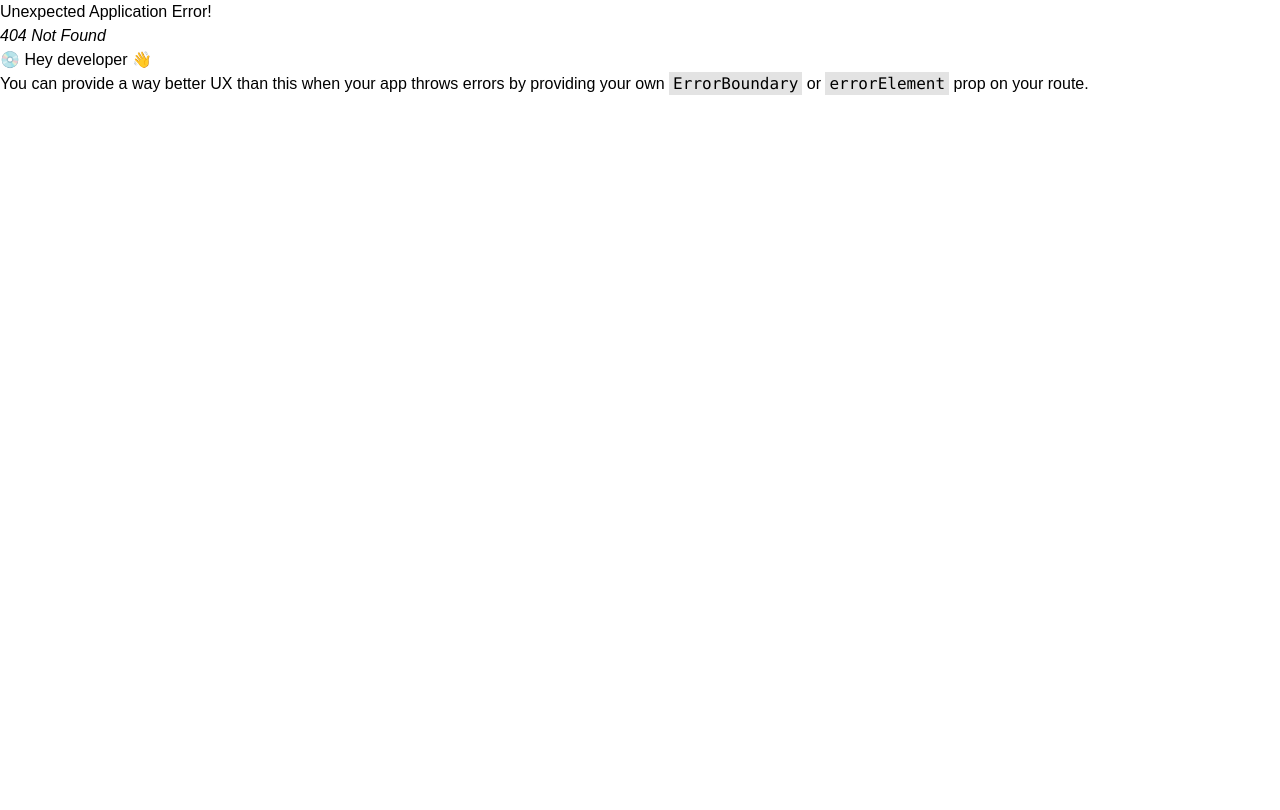
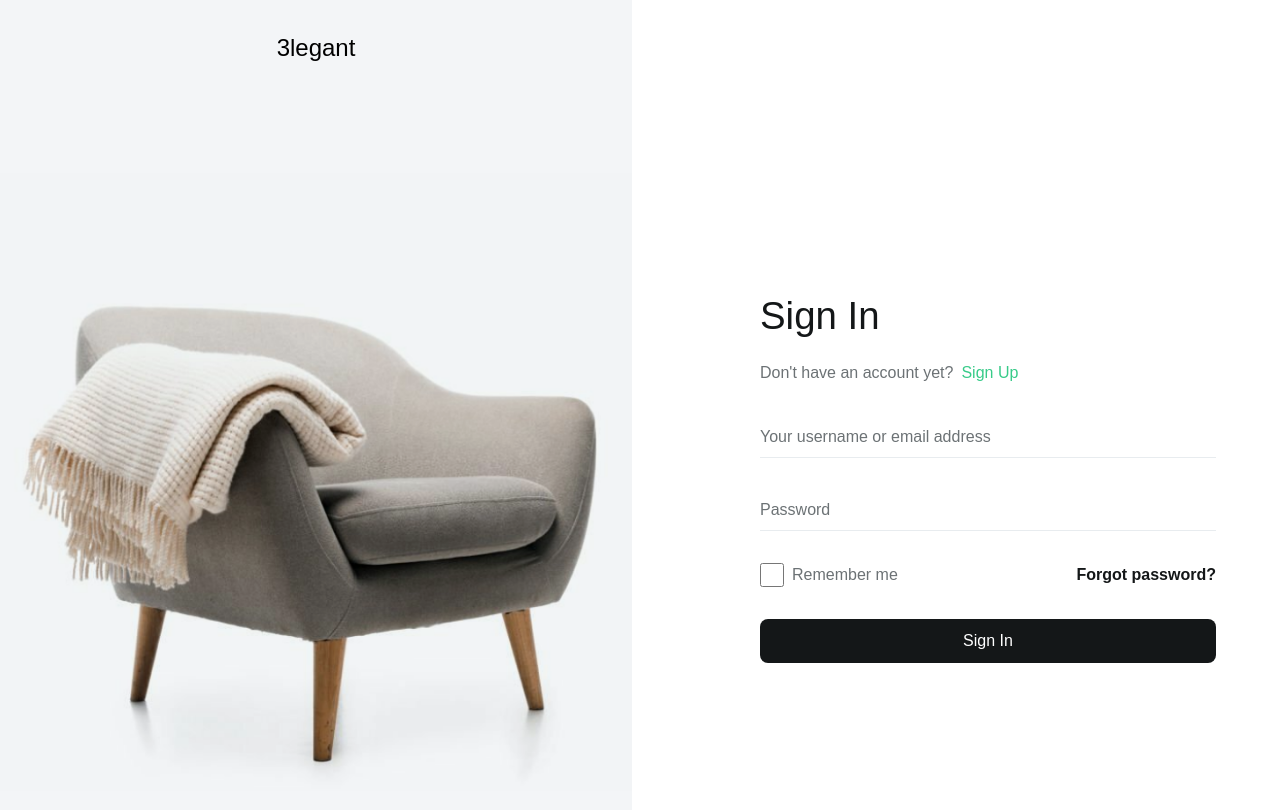
Before and after one commit to nrprosper/indoor-ecommerce, a React (Vite) app: page /login in a window 1280 px wide. Before the commit this address had no page. Shown: the top 810 px of the page. Built offline with nearby package versions, Linux system fonts and the light colour scheme.

Commit message:
Added login page

```diff
--- a/src/Components/Navigation.tsx
+++ b/src/Components/Navigation.tsx
@@ -60,9 +60,9 @@ const Navigation = ({openCart}: NavigationProps) => {
                         <button>
                             <img src={`${search}`} alt={"search icon"}/>
                         </button>
-                        <button>
+                        <Link to={"/login"}>
                             <img src={`${profile}`} alt={"profile icon"}/>
-                        </button>
+                        </Link>
                         <CartCount onClick={openCart} count={10} />
                     </div>
                 </div>
--- /dev/null
+++ b/src/Constants/bgs.ts
@@ -0,0 +1,5 @@
+
+import bg from "../assets/bgs/authbg.png";
+
+
+export {bg}
--- a/src/index.css
+++ b/src/index.css
@@ -45,3 +45,23 @@ body {
     margin-right: 30px;
     background-image: url("/src/assets/icons/arrowr.svg");
 }
+
+.input-group {
+    position: relative;
+}
+
+.input-group input:focus~label,
+.input-group input:valid~label {
+    top: 4px;
+    left: 0;
+    font-size: 0.75rem;
+    transform: translateY(-50%);
+}
+
+.input-group label {
+    position: absolute;
+    left: 0;
+    bottom: 8px;
+    pointer-events: none;
+    transition: all 0.2s ease-out;
+}
--- /dev/null
+++ b/src/pages/auth/AuthLayout.tsx
@@ -0,0 +1,25 @@
+import {ReactNode} from "react";
+import {bg} from "../../Constants/bgs.ts";
+import {Link} from "react-router-dom";
+
+const AuthLayout = ({children}: {children: ReactNode}) => {
+    return(
+        <div className="flex flex-col md:flex-row items-center h-[950px]">
+            <div
+                style={{
+                    backgroundImage: `url(${bg})`,
+                    backgroundSize: "cover",
+                    backgroundPosition: "center"
+                }}
+                className="relative w-full h-full basis-1/2">
+                <Link className="absolute top-8 left-1/2 -translate-x-1/2 text-2xl font-medium" to={"/"}>3legant</Link>
+            </div>
+            <div className="mt-4 md:mt-0 px-10 lg:pe-16 lg:ps-16 xl:ps-32 basis-1/2">
+                {children}
+            </div>
+        </div>
+    )
+}
+
+
+export default AuthLayout;
--- /dev/null
+++ b/src/pages/auth/Login.tsx
@@ -0,0 +1,51 @@
+import AuthLayout from "./AuthLayout.tsx";
+import Input from "../../ui/Input.tsx";
+import {Form, Link} from "react-router-dom";
+import Button from "../../ui/Button.tsx";
+
+const Login = () => {
+    return (
+        <AuthLayout>
+            <div className="w-[19.4375rem] lg:w-[28.5rem]">
+                <h2 className="text-[2.4rem] mb-4 font-medium text-theme-neutral-7 capitalize">Sign in</h2>
+                <div className="flex items-center gap-2 mb-8">
+                    <p className="text-theme-neutral-4">Don't have an account yet?</p>
+                    <Link className="text-theme-green font-medium" to={"/signup"}>Sign Up</Link>
+                </div>
+                <Form>
+                    <div>
+                        <Input
+                            label={"Your username or email address"}
+                            className="mb-8"
+                        />
+                        <Input
+                            type={"password"}
+                            label={"Password"}
+                        />
+                    </div>
+                    <div className="flex items-center justify-between mt-8">
+                        <div className="flex items-center">
+                            <input
+                                className="h-6 w-6 rounded-2 border-2 me-2 border-theme-neutral-4"
+                                id="remember"
+                                type="checkbox"
+                            />
+                            <label
+                                className="text-theme-neutral-4"
+                                htmlFor="remember">Remember me</label>
+                        </div>
+                        <Link
+                            className="text-theme-neutral-7 font-semibold"
+                            to={""}>Forgot password?</Link>
+                    </div>
+                    <Button
+                        className="mt-8"
+                        onClick={() => {}}
+                    >Sign In</Button>
+                </Form>
+            </div>
+        </AuthLayout>
+    )
+}
+
+export default Login
--- a/src/router/index.tsx
+++ b/src/router/index.tsx
@@ -5,16 +5,20 @@ import {
 } from "react-router-dom";
 import App from "../App.tsx";
 import Home from "../pages/Home.tsx";
+import Login from "../pages/auth/Login.tsx";
 
 
 const router = createBrowserRouter(
     createRoutesFromElements(
+        <>
             <Route
                 path="/"
                 element={<App />}
             >
                 <Route path={""} element={<Home />} />
             </Route>
+            <Route path="/login" element={<Login />} />
+        </>
     )
 )
 
```
Also changed, not shown: src/assets/bgs/authbg.png (added). Lines whose indentation alone changed are shown as unchanged.
